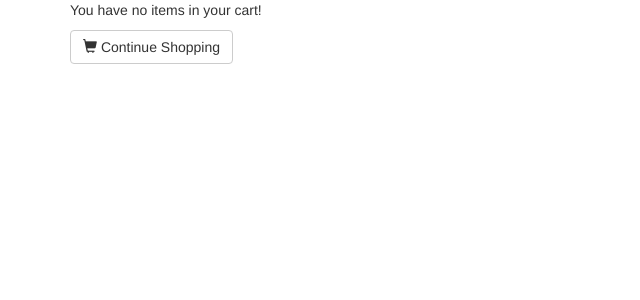
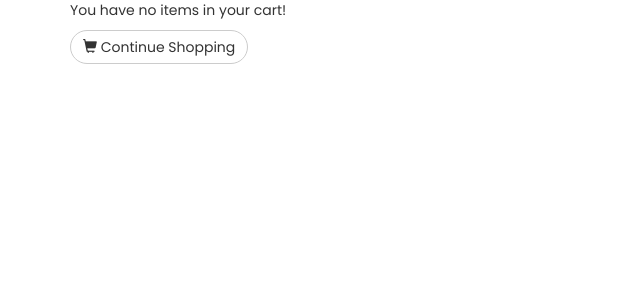
Before and after one commit to CruxBox/Freelanco, a Django app: template backend/freelanco/templates/services_temp/cart.html in a window 1280 px wide. Shown: the top 300 px of the page, without its empty margins (0-640 px from the left). Run offline with Django 3.2, Linux system fonts and the light colour scheme; the template is opened without the code that fills it, so the values that code supplies are empty; some libraries are stand-ins or nearby versions.

Commit message:
lil things

```diff
--- a/backend/freelanco/templates/services_temp/cart.html
+++ b/backend/freelanco/templates/services_temp/cart.html
@@ -6,10 +6,13 @@
 		id="bootstrap-css">
 	<script src="https://maxcdn.bootstrapcdn.com/bootstrap/3.4.1/js/bootstrap.min.js"></script>
 	<script src="https://ajax.googleapis.com/ajax/libs/jquery/3.4.1/jquery.min.js"></script>
+	<link href="https://fonts.googleapis.com/css?family=Poppins&display=swap" rel="stylesheet">
+	<link href="https://fonts.googleapis.com/icon?family=Material+Icons" rel="stylesheet">
+  <link href="https://maxcdn.bootstrapcdn.com/font-awesome/4.7.0/css/font-awesome.min.css" rel="stylesheet" integrity="sha384-wvfXpqpZZVQGK6TAh5PVlGOfQNHSoD2xbE+QkPxCAFlNEevoEH3Sl0sibVcOQVnN" crossorigin="anonymous">
 
 </head>
 
-<body>
+<body  style="font-family: 'Poppins',sans-serif;">
 	<div class="container">
 		{% if items_exist %}
 		<div class="row">
@@ -45,7 +48,7 @@
 							<td class="col-md-1 text-center"><strong>&#8377 4.99</strong></td>
 							<td class="col-md-1 text-center"><strong>&#8377 9.98</strong></td>
 							<td class="col-md-1">
-								<button type="button" class="btn btn-danger">
+								<button type="button" class="btn btn-danger" style="border-radius: 30px;">
 									<span class="glyphicon glyphicon-remove"></span> Remove
 								</button></td>
 						</tr>
@@ -88,12 +91,12 @@
 							<td>   </td>
 							<td>   </td>
 							<td>
-								<a class="btn btn-default" href="{% url 'item list' %}">
+								<a class="btn btn-default" href="{% url 'item list' %}" style="border-radius: 30px;">
 									<span class="glyphicon glyphicon-shopping-cart"></span> Continue Shopping
 								</a>
 							</td>
 							<td>
-								<button type="button" class="btn btn-success">
+								<button type="button" class="btn btn-success" style="border-radius: 30px;">
 									Checkout <span class="glyphicon glyphicon-play"></span>
 								</button></td>
 						</tr>
@@ -104,12 +107,15 @@
 		{% else %}
 		<div>
 			<p>You have no items in your cart!</p>
-			<a class="btn btn-default" href="{% url 'item list' %}">
+			<a class="btn btn-default" href="{% url 'item list' %}" style="border-radius: 30px;">
 				<span class="glyphicon glyphicon-shopping-cart"></span> Continue Shopping
 			</a>
 		</div>
 		{% endif %}
 	</div>
+
+
+
 </body>
 
 </html>
```
